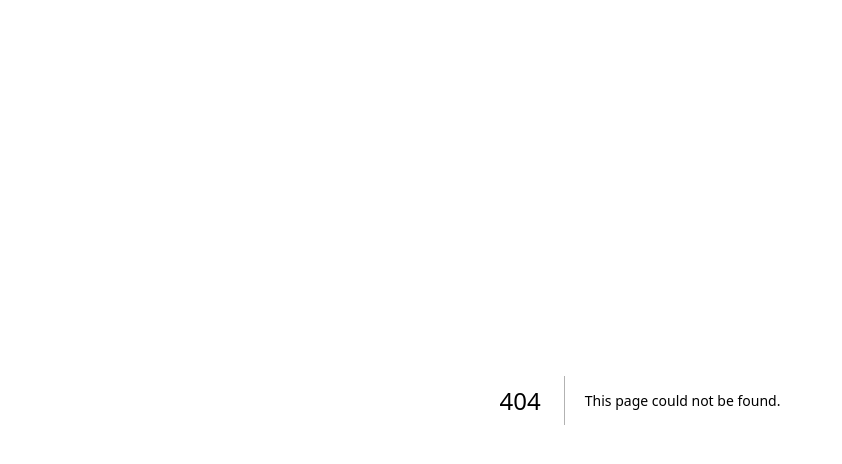
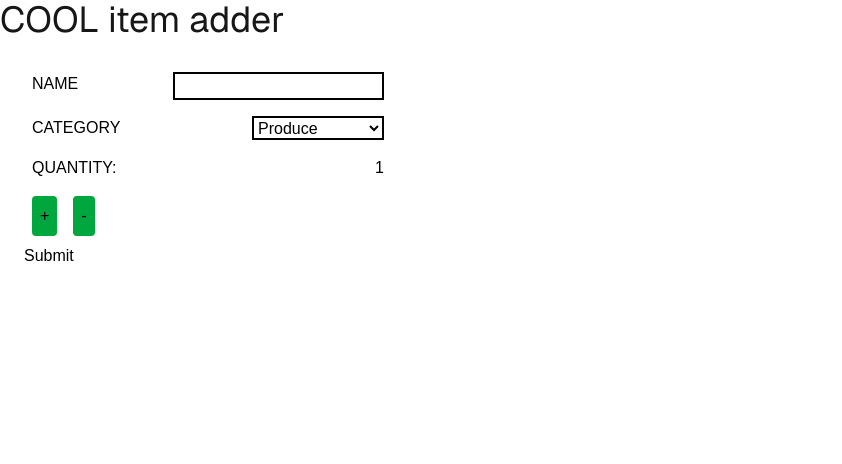
Before and after one commit to Sine-Uyeno/cprg306-assignments, a Next.js app: page /week-5 in a window 1280 px wide. Before the commit this address had no page. Shown: the top 464 px of the page, without its empty margins (0-842 px from the left). Built offline with nearby package versions, Linux system fonts and the light colour scheme.

Commit message:
Week 5 added

```diff
--- a/app/page.js
+++ b/app/page.js
@@ -10,6 +10,7 @@ export default function Home() {
           <li><Link href="./week-2">Week 2 Assignment</Link></li>
           <li><Link href="./week-3">Week 3 Assignment</Link></li>
           <li><Link href="./week-4">Week 4 Assignment</Link></li>
+          <li><Link href="./week-5">Week 5 Assignment</Link></li>
         </ul>
     </main>
   );
--- /dev/null
+++ b/app/week-5/new-item.js
@@ -0,0 +1,69 @@
+"use client"
+import { useState } from "react";
+
+export function NewItem() {
+    const [name, setName] = useState("");
+    const [quantity, setCount] = useState(1);
+    const [category, setCategory] = useState("produce");
+
+    const submitFunction = (event) => {
+        event.preventDefault();
+        alert("Added Item: "+ name + ", Quantity: " + quantity + ", Category: " + category);
+    };
+
+    const handleName = (event) => {
+        setName(event.target.value);
+    };
+    const handleCategory = (event) => {
+        setName(event.target.value);
+    };
+
+    const increment = () => {
+        if (quantity < 20) {
+            setCount(quantity + 1);
+        }
+    }
+
+    const decrement = () => {
+        if (quantity > 1) {
+            setCount(quantity - 1);
+        }
+    }
+
+    return (
+        <div>
+            <form className="p-2 m-4 bg-white rounded-lg text-black max-w-sm w-full" onSubmit={submitFunction}>
+                <div className="flex justify-between p-2">
+                    <label className="inline-block w-40">NAME</label>
+                    <input type="text" className="bg-white border-2 text-black" onChange={handleName} required></input>
+                </div>
+                <div className="flex justify-between p-2">
+                    <label className="inline-block w-40">CATEGORY</label>
+                    <select className="bg-white border-2 text-black" onChange={handleCategory}>
+                        <option value="produce" defaultValue>Produce</option>
+                        <option value="dairy">Dairy</option>
+                        <option value="bakery">Bakery</option>
+                        <option value="meat">Meat</option>
+                        <option value="frozen foods">Frozen Foods</option>
+                        <option value="canned goods">Canned Goods</option>
+                        <option value="dry goods">Dry Goods</option>
+                        <option value="beverages">Beverages</option>
+                        <option value="snacks">Snacks</option>
+                        <option value="household">Household</option>
+                        <option value="other">Other</option>
+                    </select>
+                </div>
+                <div className="flex justify-between p-2">
+                    <p className="text-black">QUANTITY:</p>
+                    <p className="text-black">{quantity}</p>
+                </div>
+                <button type="button" onClick={increment} className="bg-green-600 text-black rounded p-2 m-2">+</button>
+                <button type="button" onClick={decrement} className="bg-green-600 text-black rounded p-2 m-2">-</button>
+
+                <br></br>
+                <input type="submit" value="Submit"/>
+            </form>
+
+        </div>
+    )
+}
--- /dev/null
+++ b/app/week-5/page.js
@@ -0,0 +1,10 @@
+import { NewItem } from "./new-item";
+
+export default function Page() {
+  return (
+    <main>
+        <h1 className="text-4xl font-sans">COOL item adder</h1>
+        <NewItem/>
+    </main>
+  );
+}
```
